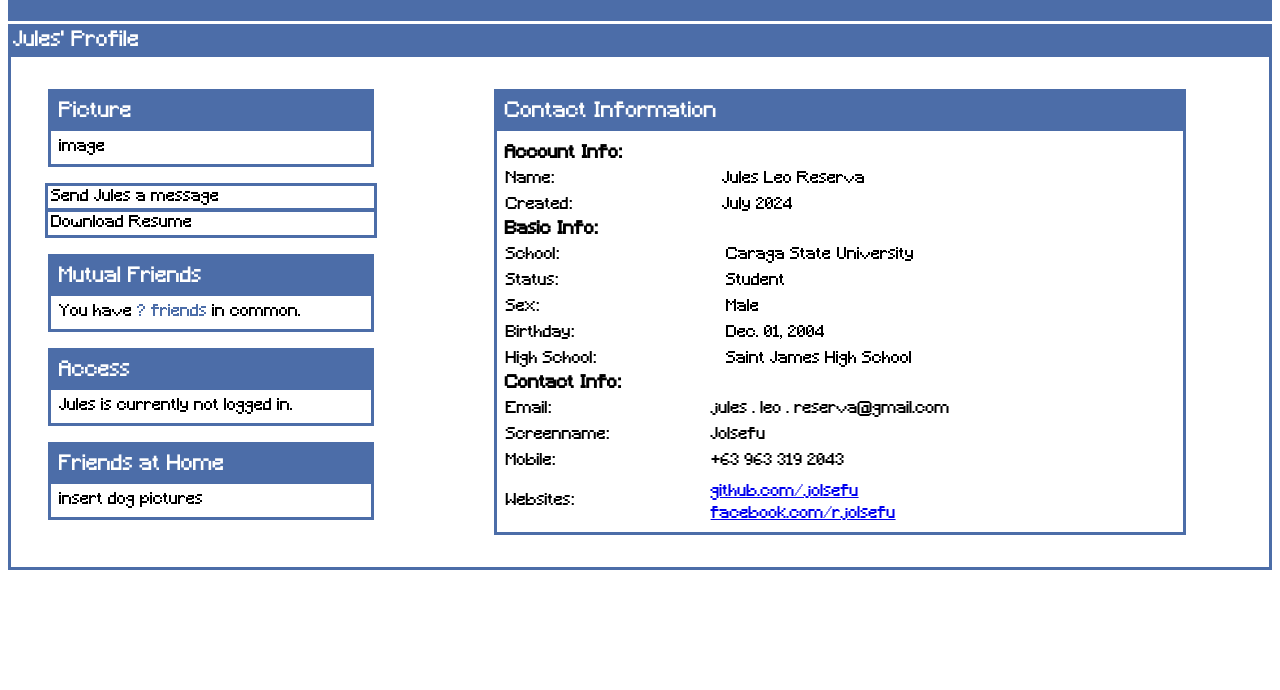
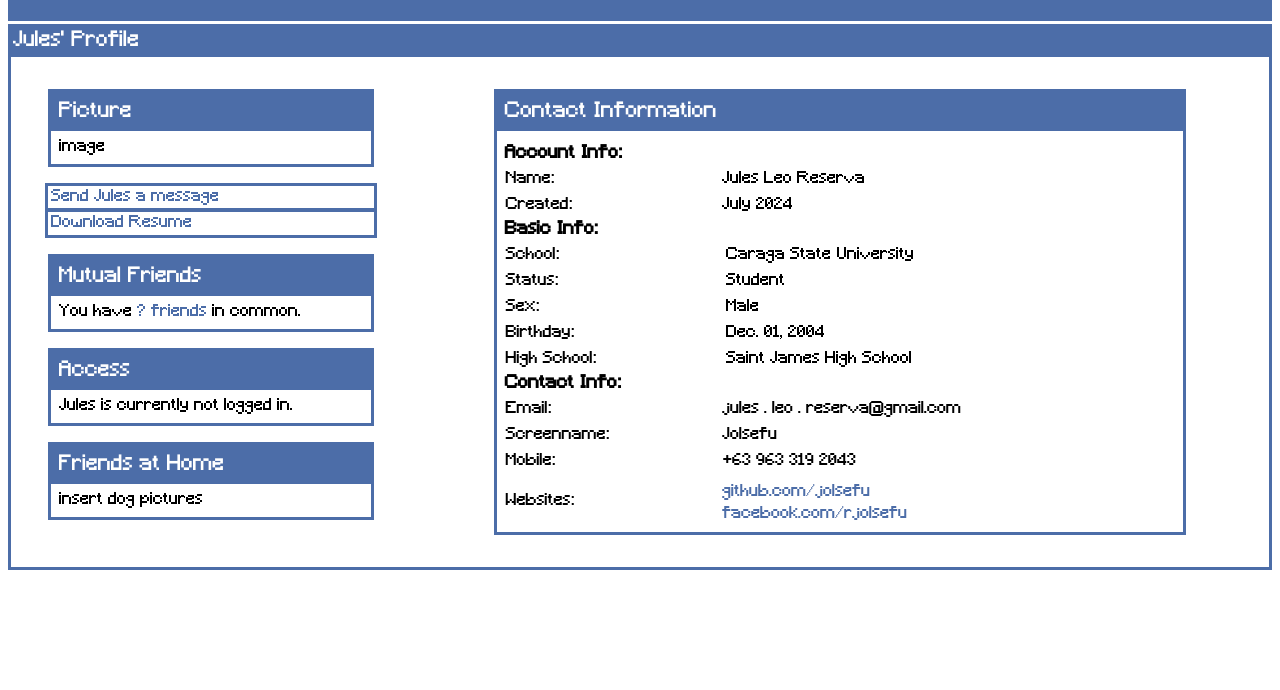
Before and after one commit to jolsefu/portfolio, a website built with Vite: page screens/contact.html in a window 1280 px wide. Shown: the part 110-800 px from the top of the page. Built offline with nearby package versions, Linux system fonts and the light colour scheme.

Commit message:
Added about webpage, fixed contact webpage unaligned cells

```diff
--- a/screens/contact.css
+++ b/screens/contact.css
@@ -5,6 +5,26 @@
 
 * {
 	font-family: 'minecraft';
+}
+
+table {
+    border-collapse: collapse;
+    border-spacing: 20px;
+    width: 100%;
+}
+
+td, th {
+    text-align: left;
+    padding-top: 8px;
+}
+
+a {
+    color: #4c6da8;
+    text-decoration: none;
+}
+
+a:hover {
+    text-decoration: underline;
 }
 
 #topbar {
@@ -83,13 +103,3 @@
 .box-content div {
     margin-top: 5px;
 }
-
-table {
-    border-collapse: collapse;
-    width: 100%;
-}
-
-td, th {
-    text-align: left;
-    padding-top: 8px;
-}
--- a/screens/contact.html
+++ b/screens/contact.html
@@ -29,10 +29,10 @@
                 </div>
 
                 <div class="box" style="padding: .2rem;">
-                    Send Jules a message
+                    <a href="#">Send Jules a message</a>
                 </div>
                 <div class="box" style="padding: .2rem; margin-top: -20px;">
-                    Download Resume
+                    <a href="#">Download Resume</a>
                 </div>
 
                 <div class="box">
@@ -105,7 +105,7 @@
                         </div>
                         <table>
                             <tr>
-                                <td>Email: </td>
+                                <td style="padding-right: 68px">Email: </td>
                                 <td>jules . leo . reserva@gmail.com</td>
                             </tr>
                             <tr>
```
Also changed, not shown: screens/about.html (added, +10 -0 lines), screens/home.html (+1 -1 lines), screens/about.css (added).
